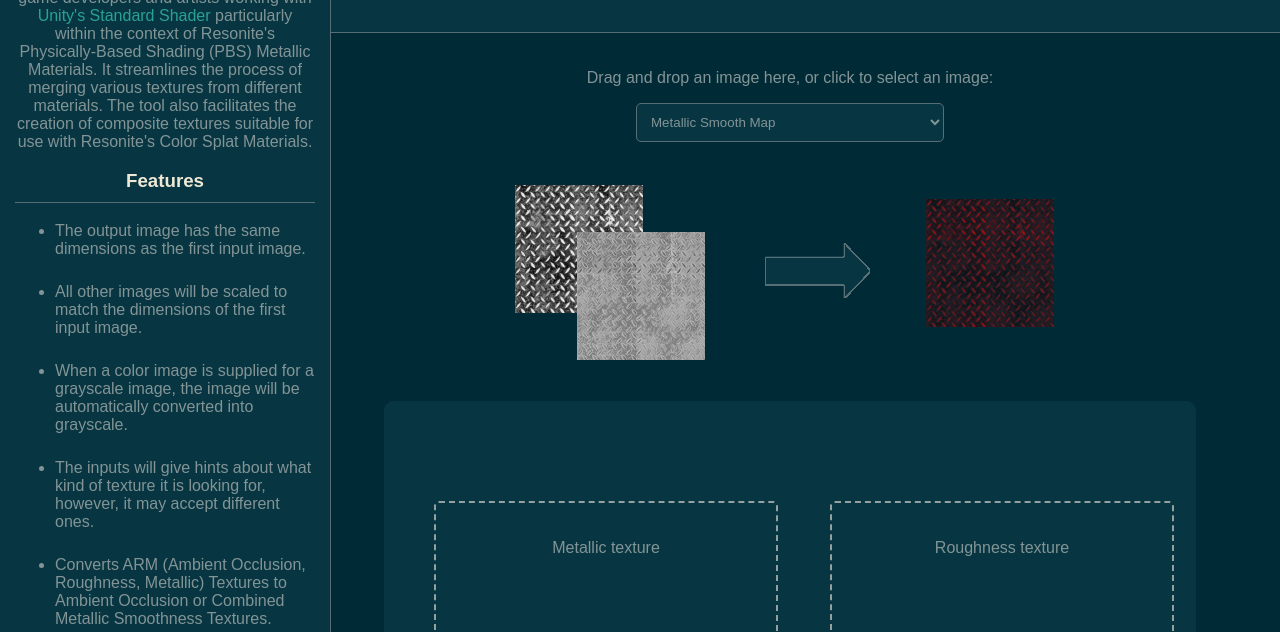
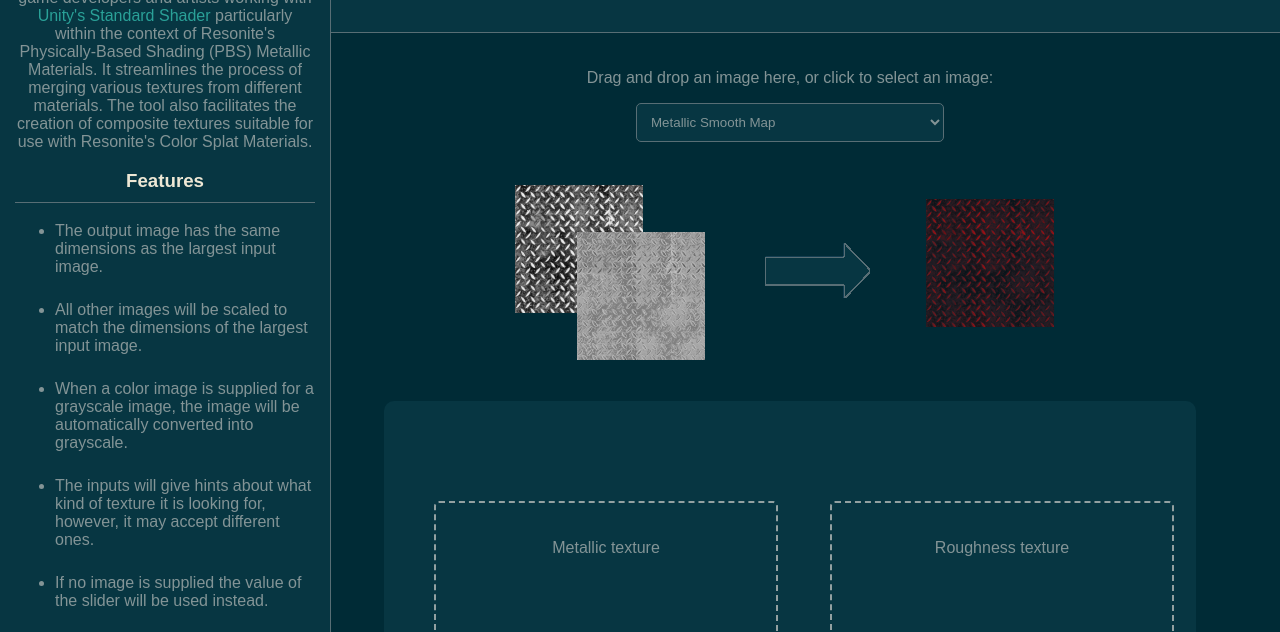
Before and after one commit to Rixx-vr/pbs_texture_merger, a plain HTML site: page index.html in a window 1280 px wide. Shown: the part 99-731 px from the top of the page. Drawn offline with Linux system fonts and the light colour scheme.

Commit message:
update feature list

```diff
--- a/index.html
+++ b/index.html
@@ -17,10 +17,11 @@
     <p>This project serves as a versatile tool for game developers and artists working with <a href="https://docs.unity3d.com/Manual/StandardShaderMaterialCharts.html">Unity's Standard Shader</a> particularly within the context of Resonite's Physically-Based Shading (PBS) Metallic Materials. It streamlines the process of merging various textures from different materials. The tool also facilitates the creation of composite textures suitable for use with Resonite's Color Splat Materials.</p>
     <h3>Features</h3>
     <ul>
-      <li>The output image has the same dimensions as the first input image.</li>
-      <li>All other images will be scaled to match the dimensions of the first input image.</li>
+      <li>The output image has the same dimensions as the largest input image.</li>
+      <li>All other images will be scaled to match the dimensions of the largest input image.</li>
       <li>When a color image is supplied for a grayscale image, the image will be automatically converted into grayscale.</li>
       <li>The inputs will give hints about what kind of texture it is looking for, however, it may accept different ones.</li>
+      <li>If no image is supplied the value of the slider will be used instead.</li>
       <li>Converts ARM (Ambient Occlusion, Roughness, Metallic) Textures to Ambient Occlusion or Combined Metallic Smoothness Textures.</li>
   </ul>
     <h3>links</h3>
```
